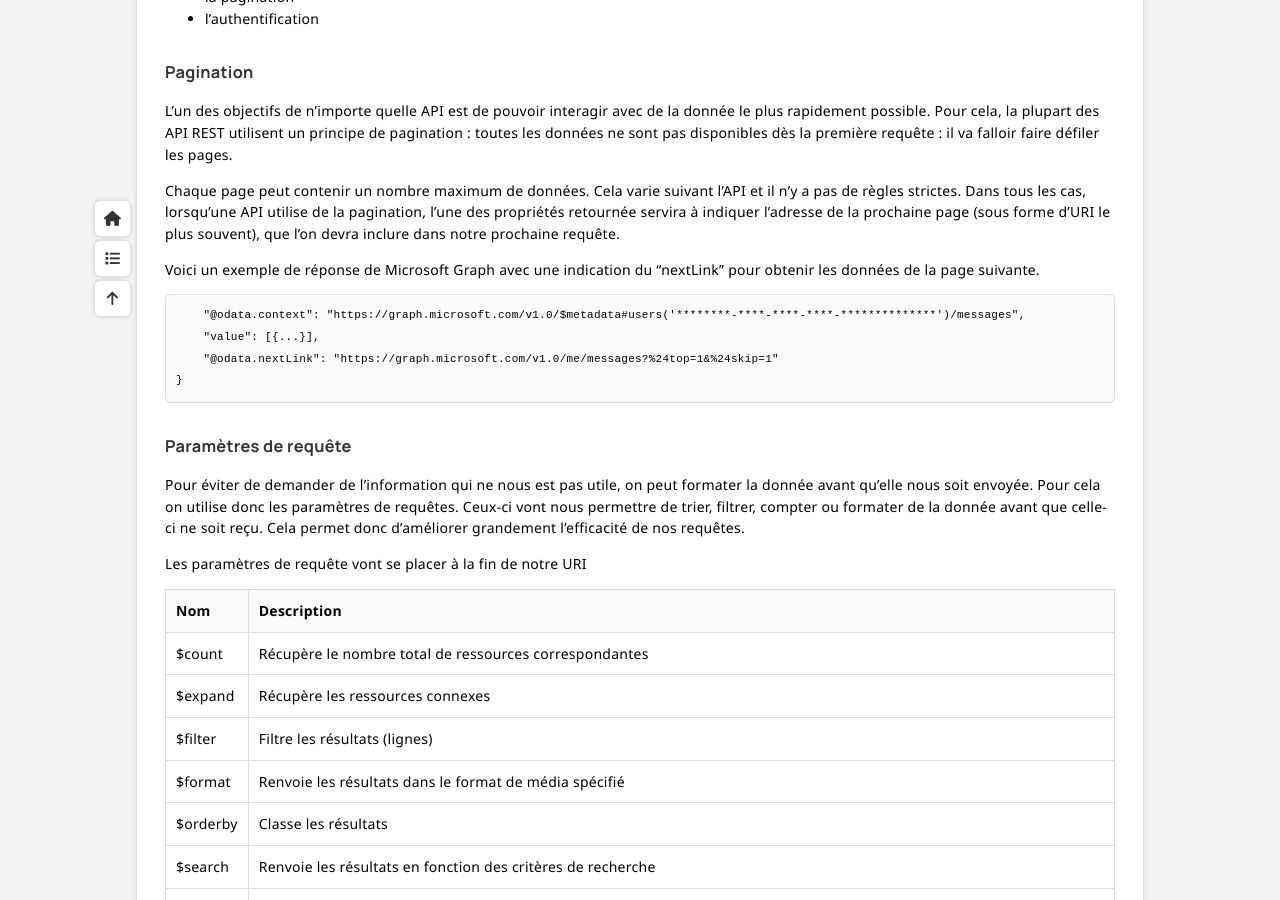
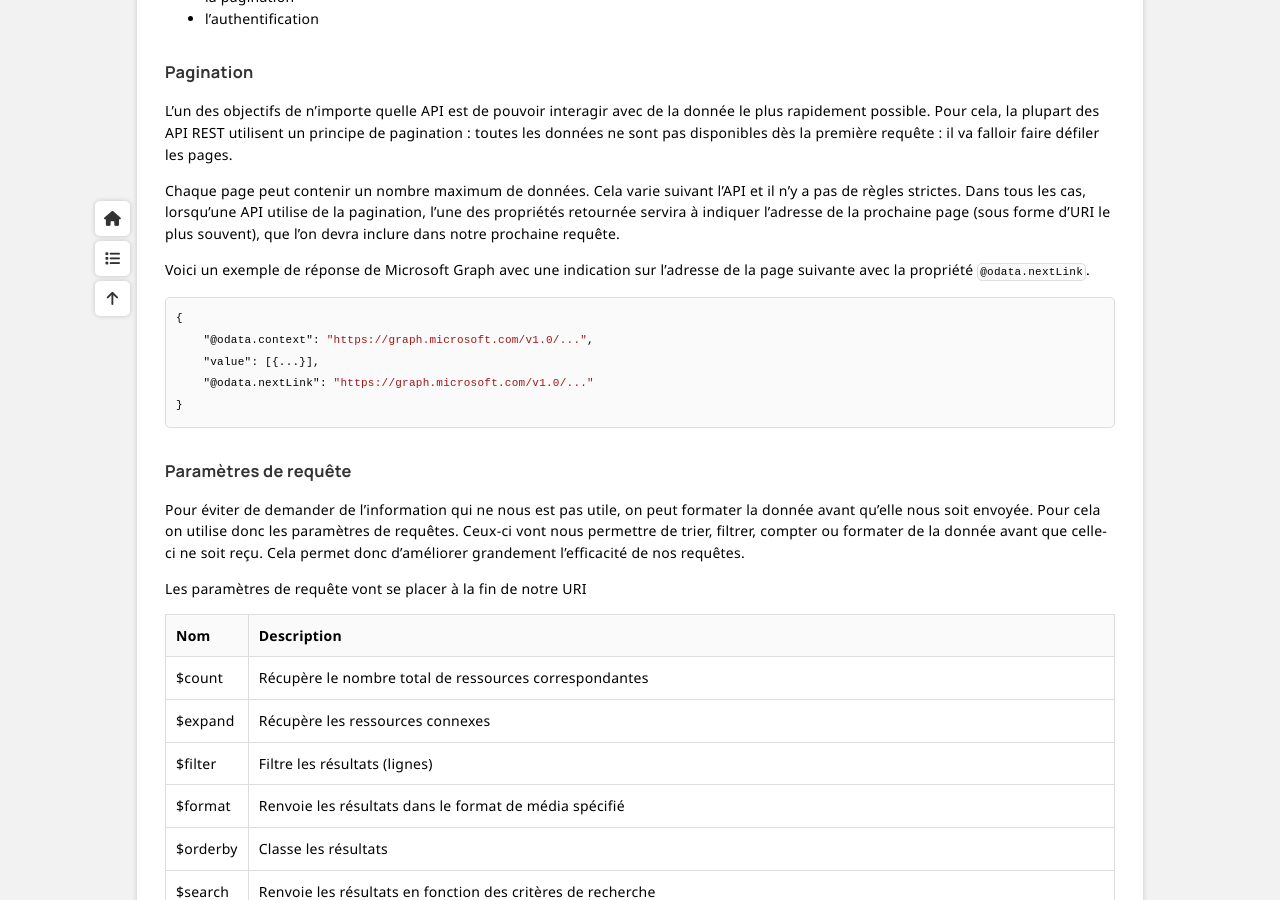
Before and after one commit to leobouard/leobouard.github.io, a Jekyll site: the page built from _posts/2023-09-17-cours-msgraph-002.md, in a window 1280 px wide and 900 px high, scrolled down 450 px. Built offline with Jekyll 4.4.1, drawn with Linux system fonts in a browser that asks for light colours; nearby versions of some CDN libraries; some web fonts are replaced.

Commit message:
Update 2023-09-17-cours-msgraph-002.md

````diff
--- a/_posts/2023-09-17-cours-msgraph-002.md
+++ b/_posts/2023-09-17-cours-msgraph-002.md
@@ -25,12 +25,13 @@ L'un des objectifs de n'importe quelle API est de pouvoir interagir avec de la d
 
 Chaque page peut contenir un nombre maximum de données. Cela varie suivant l'API et il n'y a pas de règles strictes. Dans tous les cas, lorsqu'une API utilise de la pagination, l'une des propriétés retournée servira à indiquer l'adresse de la prochaine page (sous forme d'URI le plus souvent), que l'on devra inclure dans notre prochaine requête.
 
-Voici un exemple de réponse de Microsoft Graph avec une indication du "nextLink" pour obtenir les données de la page suivante.
+Voici un exemple de réponse de Microsoft Graph avec une indication sur l'adresse de la page suivante avec la propriété `@odata.nextLink`.
 
-```json{
-    "@odata.context": "https://graph.microsoft.com/v1.0/$metadata#users('********-****-****-****-**************')/messages",
+```json
+{
+    "@odata.context": "https://graph.microsoft.com/v1.0/...",
     "value": [{...}],
-    "@odata.nextLink": "https://graph.microsoft.com/v1.0/me/messages?%24top=1&%24skip=1"
+    "@odata.nextLink": "https://graph.microsoft.com/v1.0/..."
 }
 ```
 
````
